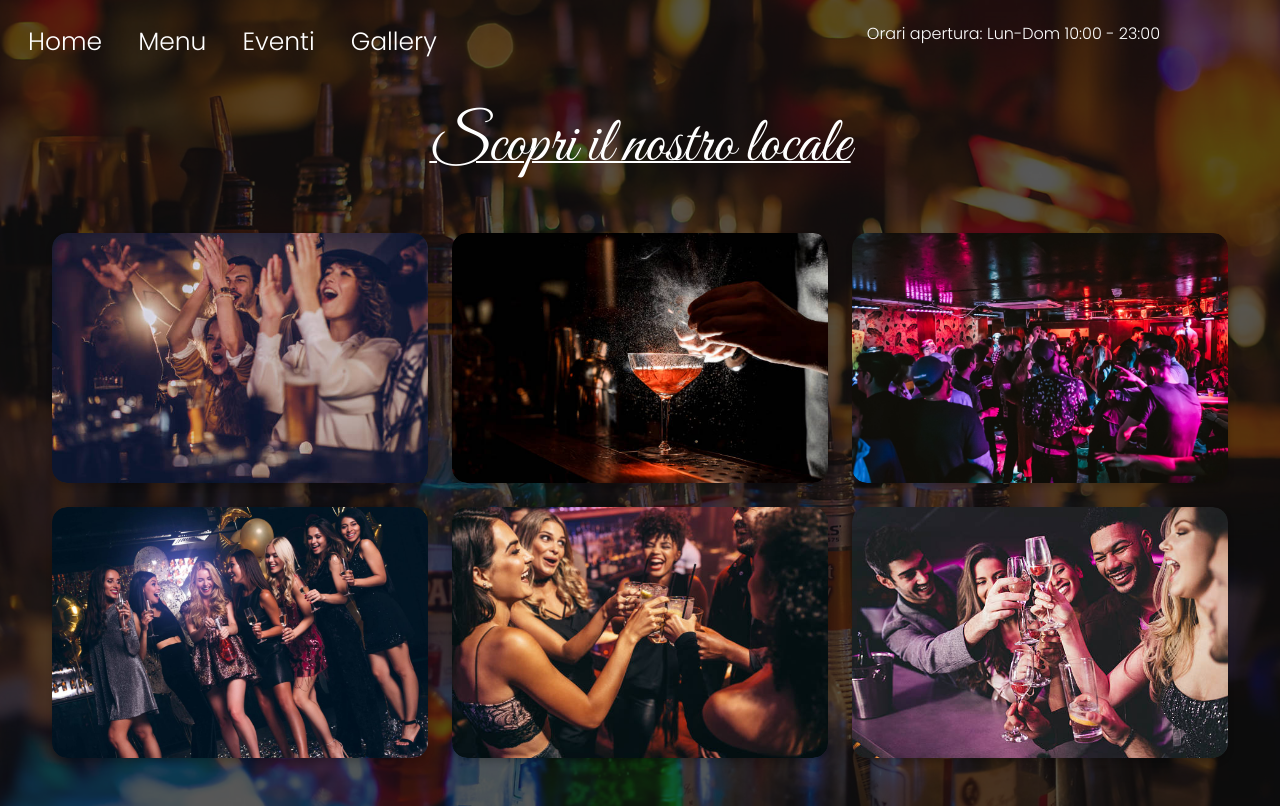
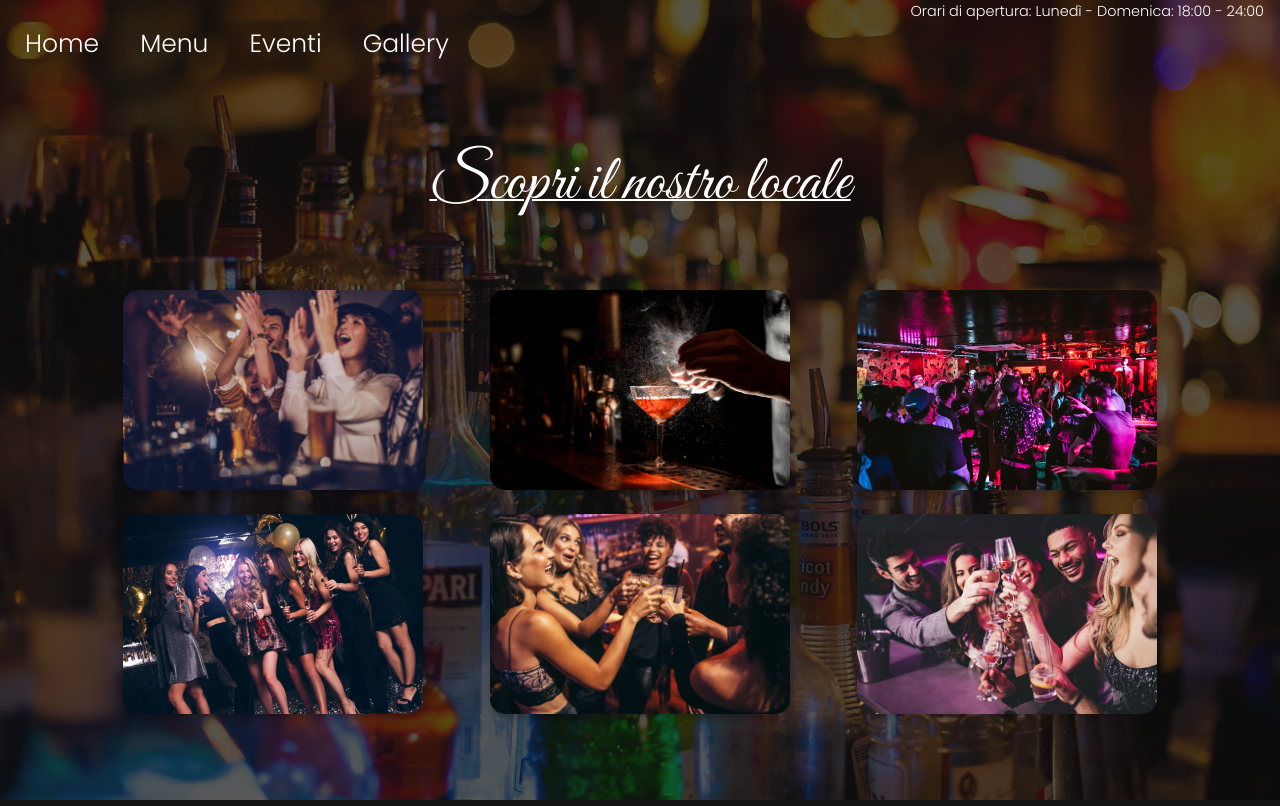
Before and after one commit to Armando220497/great-vibes, a React (Vite) app: page /gallery in a window 1280 px wide. Built offline with nearby package versions, Linux system fonts and the light colour scheme.

Commit message:
media query

```diff
--- a/src/Pages/Gallery.jsx
+++ b/src/Pages/Gallery.jsx
@@ -1,16 +1,44 @@
 import { useState } from "react";
 import { Container, Row, Col } from "react-bootstrap";
+import NavbarCustom from "../components/navbar";
+import Orari from "../components/orari.jsx";
 import "../style/Gallery.css";
-import NavbarCustom from "../components/navbar";
 
 function Gallery() {
   const images = [
-    { url: "/gallery1.jpg", caption: "La magia del nostro bar" },
-    { url: "/gallery2.jpg", caption: "Cocktail esclusivi" },
-    { url: "/gallery3.jpg", caption: "Musica e divertimento" },
-    { url: "/gallery5.jpeg", caption: "Festeggia con noi" },
-    { url: "/gallery4.jpg", caption: "Momenti da ricordare" },
-    { url: "/gallery6.jpg", caption: "La nostra atmosfera" },
+    {
+      url: "/gallery1.jpg",
+      caption: "La magia del nostro bar",
+      description: "Scopri il nostro ambiente elegante e confortevole.",
+    },
+    {
+      url: "/gallery2.jpg",
+      caption: "Cocktail esclusivi",
+      description:
+        "Assaggia i cocktail esclusivi preparati dai nostri bartender.",
+    },
+    {
+      url: "/gallery3.jpg",
+      caption: "Musica e divertimento",
+      description: "Vivi la notte con musica live e tanto divertimento.",
+    },
+    {
+      url: "/gallery5.jpeg",
+      caption: "Festeggia con noi",
+      description:
+        "Organizza le tue feste nel nostro locale, garantendo momenti indimenticabili.",
+    },
+    {
+      url: "/gallery4.jpg",
+      caption: "Momenti da ricordare",
+      description: "Cattura i momenti più belli della tua serata da noi.",
+    },
+    {
+      url: "/gallery6.jpg",
+      caption: "La nostra atmosfera",
+      description:
+        "Atmosfera rilassante e accogliente, perfetta per qualsiasi occasione.",
+    },
   ];
 
   const [isNavbarExpanded, setIsNavbarExpanded] = useState(false);
@@ -20,12 +48,14 @@ function Gallery() {
   };
 
   return (
+    <>
+      <Orari />
       <div
         className={`body-gallery ${isNavbarExpanded ? "navbar-expanded" : ""}`}
       >
         <div className="overlay-gallery"></div>
         <NavbarCustom onToggle={handleNavbarToggle} />
-      <Container fluid className="gallery-container py-5">
+        <Container fluid className="gallery-container ">
           <h1 className="text-center gallery-title mb-5">
             Scopri il nostro locale
           </h1>
@@ -39,13 +69,20 @@ function Gallery() {
                 className="d-flex justify-content-center"
               >
                 <div className="gallery-card">
+                  <div className="gallery-inner">
+                    {/* Frontale della card */}
+                    <div className="gallery-front">
                       <img
                         src={image.url}
                         alt={image.caption}
                         className="gallery-image"
                       />
-                <div className="gallery-overlay">
+                    </div>
+                    {/* Retro della card */}
+                    <div className="gallery-back">
                       <p className="gallery-caption">{image.caption}</p>
+                      <p className="gallery-description">{image.description}</p>
+                    </div>
                   </div>
                 </div>
               </Col>
@@ -53,6 +90,7 @@ function Gallery() {
           </Row>
         </Container>
       </div>
+    </>
   );
 }
 
--- a/src/Pages/Home.jsx
+++ b/src/Pages/Home.jsx
@@ -1,5 +1,7 @@
 import { useState } from "react";
 import NavbarCustom from "../components/navbar.jsx";
+import Orari from "../components/orari.jsx";
+
 import "../style/Home.css";
 
 function Home() {
@@ -12,6 +14,7 @@ function Home() {
   return (
     <>
       <NavbarCustom onToggle={handleNavbarToggle} />
+      <Orari />
       <div className={`body-home ${isNavbarExpanded ? "navbar-expanded" : ""}`}>
         <div className="overlay-home"></div>
         <div className="content-home">
--- a/src/components/navbar.jsx
+++ b/src/components/navbar.jsx
@@ -6,7 +6,7 @@ import Navbar from "react-bootstrap/Navbar";
 import PropTypes from "prop-types"; // Importa PropTypes
 import "../style/navbar.css";
 import { FontAwesomeIcon } from "@fortawesome/react-fontawesome";
-import { faBars } from "@fortawesome/free-solid-svg-icons";
+import { faMartiniGlass } from "@fortawesome/free-solid-svg-icons";
 
 function NavbarCustom({ onToggle = () => {} }) {
   const [expanded, setExpanded] = useState(false);
@@ -27,13 +27,16 @@ function NavbarCustom({ onToggle = () => {} }) {
         expanded={expanded}
         style={{ zIndex: 1000 }} // Aggiungi un alto z-index per assicurare che sia sopra il contenuto
       >
-        <Container>
+        <Container fluid>
           {/* Bottone di toggle per la visualizzazione su schermi piccoli con icona personalizzata */}
           <Navbar.Toggle
             aria-controls="basic-navbar-nav"
             onClick={handleToggle}
           >
-            <FontAwesomeIcon className="toggle-icon" icon={faBars} />
+            <FontAwesomeIcon
+              className={`toggle-icon ${expanded ? "rotated" : ""}`}
+              icon={faMartiniGlass}
+            />
           </Navbar.Toggle>
 
           {/* Contenuto della navbar che verrà collassato */}
@@ -42,25 +45,36 @@ function NavbarCustom({ onToggle = () => {} }) {
             className="justify-content-center"
           >
             <Nav className="me-auto custom-navbar-link">
-              <Nav.Link className="custom-navbar-link" as={Link} to="/">
+              <Nav.Link
+                className="custom-navbar-link shimmer-link"
+                as={Link}
+                to="/"
+              >
                 Home
               </Nav.Link>
-              <Nav.Link className="custom-navbar-link" as={Link} to="/menu">
+              <Nav.Link
+                className="custom-navbar-link shimmer-link"
+                as={Link}
+                to="/menu"
+              >
                 Menu
               </Nav.Link>
-              <Nav.Link className="custom-navbar-link" as={Link} to="/eventi">
+              <Nav.Link
+                className="custom-navbar-link shimmer-link"
+                as={Link}
+                to="/eventi"
+              >
                 Eventi
               </Nav.Link>
-              <Nav.Link className="custom-navbar-link" as={Link} to="/gallery">
+              <Nav.Link
+                className="custom-navbar-link shimmer-link"
+                as={Link}
+                to="/gallery"
+              >
                 Gallery
               </Nav.Link>
             </Nav>
           </Navbar.Collapse>
-
-          {/* Orari apertura posizionati a destra */}
-          <div className="orari ms-auto">
-            <p>Orari apertura: Lun-Dom 10:00 - 23:00</p>
-          </div>
         </Container>
       </Navbar>
     </>
--- /dev/null
+++ b/src/components/orari.jsx
@@ -0,0 +1,10 @@
+import "../style/orari.css";
+function orari() {
+  return (
+    <div className="orari">
+      <p>Orari di apertura:&nbsp;</p>
+      <p> Lunedì - Domenica: 18:00 - 24:00</p>
+    </div>
+  );
+}
+export default orari;
--- a/src/style/Gallery.css
+++ b/src/style/Gallery.css
@@ -1,17 +1,26 @@
+
+/* Body della galleria */
 .body-gallery {
   color: white;
-  min-height: 100vh; /* Usa min-height per permettere alla pagina di estendersi */
-  padding-top: 60px; /* Padding fisso per compensare l'altezza della navbar quando è chiusa */
+  min-height: 100vh; /* Cambiato da height a min-height per abilitare lo scroll */
+  padding-top: 60px;
   background-image: url("/gallery-wallpaper.jpg");
   background-size: cover;
   background-position: center;
   background-repeat: no-repeat;
   position: relative;
-  overflow: hidden;
+  overflow: visible; /* Cambiato da hidden a visible per permettere lo scroll */
   display: flex;
   flex-direction: column;
-  transition: padding-top 0.3s ease-in-out; /* Transizione per il padding-top */
-  z-index: 1; /* Aggiunta per gestire l'overlay */
+  justify-content: center; /* Centra verticalmente tutto il contenuto */
+  align-items: center; /* Centra orizzontalmente tutto il contenuto */
+  transition: padding-top 0.3s ease-in-out;
+  z-index: 1; /* Sfondo più basso di tutto */
+}
+
+/* Navbar espansa: aggiungi una classe per aumentare lo spazio */
+.body-gallery.navbar-expanded {
+  padding-top: 70vh; /* Aumenta il padding-top per lasciare abbastanza spazio alla navbar espansa */
 }
 
 /* Overlay */
@@ -21,8 +30,8 @@
   left: 0;
   width: 100%;
   height: 100%;
-  background-color: rgba(18, 18, 18, 0.7); /* Opacità dell'overlay */
-  z-index: 2; /* Aumenta l'indice per assicurare che sia sopra l'immagine di sfondo */
+  background-color: rgba(18, 18, 18, 0.7);
+  z-index: 2; /* Assicurati che l'overlay sia sotto le card */
 }
 
 /* Titolo della galleria */
@@ -34,95 +43,163 @@
   z-index: 3;
   position: relative;
   text-decoration: underline 2px;
+  margin-bottom: 20px; /* Riduci il margine per limitare lo spazio */
 }
 
 /* Contenitore immagini */
 .gallery-container {
-  max-width: 1200px;
+  max-width: 1100px;
+  width: 100%;
   text-align: center;
   z-index: 3; /* Assicurati che il contenuto sia sopra l'overlay */
   position: relative;
+  display: flex;
+  flex-wrap: wrap;
+  justify-content: center; /* Centra le card orizzontalmente */
+  align-items: center; /* Centra le card verticalmente */
+  gap: 20px; /* Spazio tra le card */
 }
 
-/* Card della galleria */
+/* Contenitore card della galleria */
 .gallery-card {
+  perspective: 1000px;
+  width: 300px; /* Larghezza fissa per assicurare che la card sia visibile */
+  height: 200px; /* Altezza fissa per tutte le card */
   position: relative;
-  overflow: hidden;
-  border-radius: 15px;
-  box-shadow: 0 4px 6px rgba(0, 0, 0, 0.2);
-  transition: transform 0.3s ease-in-out;
+  z-index: 3; /* Assicurati che la card sia sopra l'overlay */
+  display: flex;
+  align-items: center;
+  justify-content: center;
 }
 
-.gallery-card:hover {
-  transform: scale(1.05);
+/* Card: Frontale e Retro */
+.gallery-inner {
+  position: relative;
+  width: 100%;
+  height: 100%;
+  transition: transform 0.6s;
+  transform-style: preserve-3d;
+  box-shadow: 0 4px 6px rgba(0, 0, 0, 0.2);
+  border-radius: 15px;
+  z-index: 4; /* Aumenta l'indice per essere sopra lo sfondo */
 }
 
-/* Immagini della galleria */
+.gallery-card:hover .gallery-inner {
+  transform: rotateY(180deg);
+}
+
+/* Card Frontale */
+.gallery-front,
+.gallery-back {
+  position: absolute;
+  width: 100%;
+  height: 100%;
+  backface-visibility: hidden;
+  border-radius: 15px;
+  overflow: hidden;
+  z-index: 5; /* Assicurati che siano sopra l'overlay */
+}
+
+/* Immagine della Card Frontale */
+.gallery-front {
+  background: #ffffff;
+}
+
 .gallery-image {
   width: 100%;
-  height: auto;
-  display: block;
-  border-radius: 15px;
+  height: 100%; /* Assicura che l'immagine riempia la card */
   object-fit: cover;
 }
 
-/* Overlay per il testo */
-.gallery-overlay {
-  position: absolute;
-  top: 0;
-  left: 0;
-  width: 100%;
-  height: 100%;
-  background: rgba(0, 0, 0, 0.6);
+/* Card Retro */
+.gallery-back {
+  background: rgba(0, 0, 0, 0.8);
+  color: #ffffff;
+  transform: rotateY(180deg);
   display: flex;
+  flex-direction: column;
   justify-content: center;
   align-items: center;
-  opacity: 0;
-  transition: opacity 0.3s ease-in-out;
-  border-radius: 15px;
-  z-index: 4; /* Aumenta l'indice per assicurare che sia sopra l'immagine della galleria */
+  padding: 1rem;
 }
 
-.gallery-card:hover .gallery-overlay {
-  opacity: 1;
+.gallery-caption {
+  font-size: 1.5rem;
+  font-weight: bold;
+  text-align: center;
+  margin-bottom: 10px;
+  z-index: 6; /* Assicurati che il testo sia sopra tutto */
 }
 
-/* Testo dell'overlay */
-.gallery-caption {
-  color: #fff;
-  font-size: 1.5rem;
-  font-weight: bold;
-  text-shadow: 0 2px 4px rgba(0, 0, 0, 0.7);
-  padding: 1rem;
+.gallery-description {
+  font-size: 1rem;
   text-align: center;
+  line-height: 1.5;
+  z-index: 6; /* Testo visibile sopra l'immagine */
+}
+/* Navbar espansa: aggiungi una classe per aumentare lo spazio */
+.body-gallery.navbar-expanded {
+  padding-top: 10vh; /* Aumenta il padding-top per lasciare abbastanza spazio alla navbar espansa */
 }
 
 /* Media query per schermi piccoli (fino a 768px) */
+/* Media query per schermi piccoli (fino a 768px) */
 @media screen and (max-width: 768px) {
   .body-gallery {
-    padding-top: 10vh; /* Aumenta il padding-top quando la navbar è espansa sui dispositivi mobili */
+    padding-top: 10vh; /* Margine iniziale */
+    min-height: auto; /* Adatta l'altezza in base al contenuto */
   }
 
   .body-gallery.navbar-expanded {
-    padding-top: 35vh; /* Imposta un padding maggiore per l'espansione della navbar su dispositivi mobili */
+    padding-top: 35vh; /* Imposta un padding maggiore quando la navbar è espansa per spingere giù il contenuto */
   }
 
   .gallery-title {
-    font-size: 3rem; /* Riduci la dimensione del titolo per gli schermi piccoli */
+    font-size: 2.5rem; /* Riduci la dimensione del titolo per schermi piccoli */
+    padding-top: 10vh;
+  }
+
+  .gallery-card {
+    width: 40vh; /* Adatta la larghezza per schermi piccoli */
+    height: 30vh; /* Altezza ridotta per schermi piccoli */
+  }
+
+  .gallery-caption {
+    font-size: 1.2rem; /* Riduci leggermente il testo per adattarsi agli schermi piccoli */
+  }
+
+  .gallery-description {
+    font-size: 1rem; /* Adatta la descrizione per schermi piccoli */
   }
 }
 
 /* Media query per tablet (da 769px a 1000px) */
 @media screen and (min-width: 769px) and (max-width: 1000px) {
   .body-gallery {
-    padding-top: 150px; /* Margine medio per tablet */
+    padding-top: 100px;
+    min-height: auto; /* Adatta l'altezza per migliorare la visualizzazione */
   }
 
+
+
   .body-gallery.navbar-expanded {
-    padding-top: 250px; /* Padding maggiore quando la navbar è espansa su tablet */
+    padding-top: 250px; /* Imposta un padding-top maggiore quando la navbar è espansa */
   }
 
   .gallery-title {
-    font-size: 3.5rem; /* Dimensione media per tablet */
+    font-size: 3rem; /* Dimensione media per adattarsi ai tablet */
+  }
+
+  .gallery-card {
+    width: 90vh; /* Due card affiancate su tablet */
+    height: 40vh; /* Altezza media per le card */
+  }
+
+  .gallery-caption {
+    font-size: 1.4rem; /* Adatta il testo per i tablet */
+  }
+
+  .gallery-description {
+    font-size: 1.1rem; /* Adatta la descrizione per tablet */
   }
 }
--- a/src/style/navbar.css
+++ b/src/style/navbar.css
@@ -5,17 +5,11 @@
   padding: 15px 20px; /* Margini interni */
   width: 100%; /* Occupa l'intera larghezza */
   z-index: 100; /* Assicura che sia sopra tutto */
-  position: absolute ! important;
+  position: absolute !important;
   top: 0;
-
-
+  padding-left: 0px;
 }
 
-.navbar-toggler:focus, .navbar-toggler:active {
-  outline: none !important;
-  box-shadow: none !important;
-  border: none !important;
-}
 /* Link della navbar */
 .custom-navbar-link .nav-link {
   color: white !important;
@@ -24,69 +18,94 @@
   margin-right: 20px;
 }
 
-.nav-link:hover {
-  transform: scale(1.1);
-  transition: all 0.2s ease-in-out;
+/* Effetto hover con shimmer */
+.shimmer-link {
+  position: relative;
+  color: white;
+  font-size: 20px;
+  text-decoration: none;
+  padding: 10px 20px;
+  margin: 0 5px;
+  transition: color 0.5s ease;
 }
 
-/* Orari apertura */
-.orari {
-  color: white;
-  font-size: 1rem;
+.shimmer-link::after {
+  content: '';
+  position: absolute;
+  bottom: 0;
+  left: 0;
+  width: 100%;
+  height: 2px;
+  background: linear-gradient(90deg, transparent, #ffffff, transparent);
+  background-size: 300% 100%;
+  opacity: 0;
+  transition: opacity 0.5s;
 }
 
-.container {
-margin: 0;
-padding: 0;
+.shimmer-link:hover {
+  color: #ffffff;
+}
+
+.shimmer-link:hover::after {
+  opacity: 1;
+  animation: shimmer-animation 2s linear infinite;
+}
+
+/* Animazione shimmer */
+@keyframes shimmer-animation {
+  0% {
+    background-position: 200% 0;
+  }
+  100% {
+    background-position: -200% 0;
+  }
 }
 
 /* Toggle Icon */
 .toggle-icon {
   color: #ffffff;
-  font-size: 2rem;
+  font-size: 3rem;
   border: none; /* Rimuove il bordo del bottone di toggle */
   outline: none; /* Rimuove eventuali contorni di messa a fuoco */
   box-shadow: none; /* Rimuove l'ombra del bordo */
+  transition: transform 0.3s ease-in-out; /* Transizione per la rotazione */
+}
+
+.toggle-icon.rotated {
+  transform: rotate(45deg); /* Rotazione di 45 gradi quando la navbar è espansa */
 }
 
 /* Media query per schermi piccoli */
 @media screen and (max-width: 768px) {
   .custom-navbar-link {
-    text-align: center;
+    text-align: left;
   }
 
-.navbar-toggler{
-  box-shadow: none !important;
-  outline: none !important;
-  box-shadow: none !important;
-  border: none !important;
-
-}
-
-  .orari {
-    display: none; /* Nasconde gli orari di apertura su schermi piccoli */
+  .navbar-toggler {
+    box-shadow: none !important;
+    outline: none !important;
+    border: none !important;
   }
 
   .container {
-    margin-left: 0px; /* Assicurati che la larghezza sia ben gestita per tablet */
+    margin-left: 0px;
     text-align: start;
     justify-content: start;
-
+    padding-left: 0px;
   }
 
+  .navbar-toggler{
+    padding-left: 0px;
+  }
   .custom-navbar-link .nav-link {
-    margin-left: 0; /* Rimuove il margin-right per schermi piccoli */
+    margin-left: 0;
     padding-left: 0;
-    justify-content: start;
-    text-align: start;
     font-size: 20px;
   }
-
-
 }
 
 @media screen and (min-width: 769px) and (max-width: 1000px) {
   .orari {
-    display: none; /* Nasconde gli orari di apertura su schermi piccoli */
+    display: none;
   }
 }
--- /dev/null
+++ b/src/style/orari.css
@@ -0,0 +1,22 @@
+.orari{
+    color:white;
+    font-family: 'Poppins', sans-serif;
+    font-weight: 300;
+    font-size: 0.9rem;
+    margin-top: 0vh;
+    margin-right: 2vh;
+    display: flex;
+
+    position: absolute;
+    top: 0vh;
+    right: 0vh;
+    z-index: 2;
+
+
+}
+
+@media screen and (max-width: 768px) {
+    .orari {
+      display: none; /* Nascondi il componente su schermi piccoli */
+    }
+  }
```
Also changed, not shown: src/Pages/Eventi.jsx (+14 -3 lines), src/Pages/Menu.jsx (+9 -1 lines), src/style/Eventi.css (+25 -3 lines), src/App.css (line endings or trailing spaces). Lines whose indentation alone changed are shown as unchanged.
